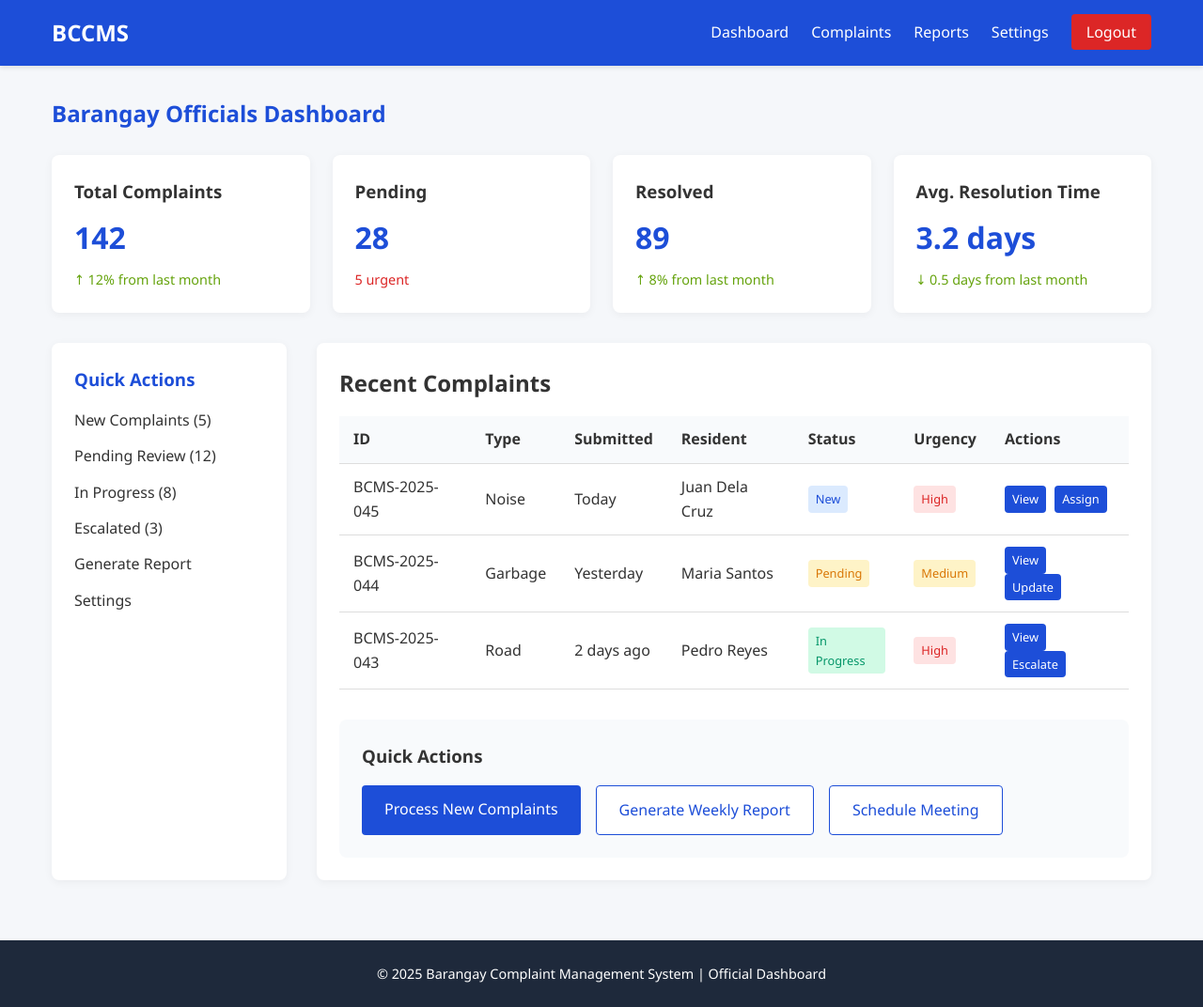
After one commit to DonClarko/first-project-complain-system, a Flask app: page /official/dashboard in a window 1280 px wide. The commit adds this page. Shown: the whole page at 94% size. Run offline with Flask 3, Linux system fonts and the light colour scheme.

```diff
--- a/app.py
+++ b/app.py
@@ -1,16 +1,23 @@
 from flask import Flask, render_template
 from auth import auth_bp
-from datetime import datetime
 
 app = Flask(__name__)
-app.secret_key = 'your-secret-key-here'  # Change this for production!
+app.secret_key = 'your-secret-key-here'
 
-# Register Blueprints
+# Register Blueprint
 app.register_blueprint(auth_bp, url_prefix='/auth')
 
 @app.route('/')
 def home():
     return render_template('landingpage.html')
 
+@app.route('/resident/dashboard')
+def resident_dashboard():
+    return render_template('residentdashboard.html')
+
+@app.route('/official/dashboard')
+def official_dashboard():
+    return render_template('barangayofficialsdashboard.html')
+
 if __name__ == '__main__':
     app.run(debug=True)
--- a/auth.py
+++ b/auth.py
@@ -32,7 +32,6 @@ def login():
         email = request.form.get('email')
         password = request.form.get('password')
         role = request.form.get('role', 'resident')
-        remember = True if request.form.get('remember') else False
 
         users = load_users()
         user = users.get(email)
@@ -46,8 +45,13 @@ def login():
             return redirect(url_for('auth.show_auth', form_type='login'))
 
         flash('Login successful!', 'success')
-        # In a real app, you would login_user here and redirect to dashboard
-        return redirect(url_for('home'))
+
+        # Redirect based on role
+        if role == 'resident':
+            return redirect(url_for('resident_dashboard'))
+        else:
+            return redirect(url_for('official_dashboard'))
+
 
     return redirect(url_for('auth.show_auth', form_type='login'))
 
--- /dev/null
+++ b/static/css/barangayofficialsdashboard.css
@@ -0,0 +1,284 @@
+/* Basic Reset */
+* {
+    margin: 0;
+    padding: 0;
+    box-sizing: border-box;
+    font-family: 'Segoe UI', Tahoma, Geneva, Verdana, sans-serif;
+}
+
+body {
+    background-color: #f5f7fa;
+    color: #333;
+    line-height: 1.6;
+}
+
+.container {
+    width: 95%;
+    max-width: 1200px;
+    margin: 0 auto;
+    padding: 0 15px;
+}
+
+/* Header Styles */
+header {
+    background-color: #1d4ed8;
+    color: white;
+    padding: 1rem 0;
+    box-shadow: 0 2px 5px rgba(0,0,0,0.1);
+}
+
+nav {
+    display: flex;
+    justify-content: space-between;
+    align-items: center;
+}
+
+.logo {
+    font-size: 1.5rem;
+    font-weight: bold;
+}
+
+.menu {
+    display: flex;
+    list-style: none;
+}
+
+.menu li {
+    margin-left: 1.5rem;
+}
+
+.menu a {
+    color: white;
+    text-decoration: none;
+    font-weight: 500;
+    transition: opacity 0.3s;
+}
+
+.menu a:hover {
+    opacity: 0.8;
+}
+
+.btn-logout {
+    background-color: #dc2626;
+    padding: 0.5rem 1rem;
+    border-radius: 4px;
+}
+
+/* Dashboard Styles */
+.dashboard {
+    padding: 2rem 0;
+}
+
+.dashboard h1 {
+    margin-bottom: 1.5rem;
+    color: #1d4ed8;
+}
+
+/* Stats Grid */
+.stats-grid {
+    display: grid;
+    grid-template-columns: repeat(auto-fit, minmax(200px, 1fr));
+    gap: 1.5rem;
+    margin-bottom: 2rem;
+}
+
+.stat-card {
+    background: white;
+    padding: 1.5rem;
+    border-radius: 8px;
+    box-shadow: 0 2px 10px rgba(0,0,0,0.05);
+}
+
+.stat-number {
+    font-size: 2rem;
+    font-weight: bold;
+    color: #1d4ed8;
+    margin: 0.5rem 0;
+}
+
+.stat-change {
+    color: #65a30d;
+    font-size: 0.9rem;
+}
+
+.stat-urgent {
+    color: #dc2626;
+    font-size: 0.9rem;
+}
+
+/* Complaint Management */
+.complaint-management {
+    display: flex;
+    gap: 2rem;
+    margin-top: 2rem;
+}
+
+.sidebar {
+    flex: 0 0 250px;
+    background: white;
+    padding: 1.5rem;
+    border-radius: 8px;
+    box-shadow: 0 2px 10px rgba(0,0,0,0.05);
+}
+
+.sidebar h3 {
+    margin-bottom: 1rem;
+    color: #1d4ed8;
+}
+
+.sidebar ul {
+    list-style: none;
+}
+
+.sidebar li {
+    margin-bottom: 0.8rem;
+}
+
+.sidebar a {
+    color: #333;
+    text-decoration: none;
+    transition: color 0.3s;
+}
+
+.sidebar a:hover {
+    color: #1d4ed8;
+}
+
+.content-area {
+    flex: 1;
+    background: white;
+    padding: 1.5rem;
+    border-radius: 8px;
+    box-shadow: 0 2px 10px rgba(0,0,0,0.05);
+}
+
+/* Table Styles */
+.complaints-table {
+    width: 100%;
+    border-collapse: collapse;
+    margin: 1rem 0;
+}
+
+.complaints-table th,
+.complaints-table td {
+    padding: 12px 15px;
+    text-align: left;
+    border-bottom: 1px solid #ddd;
+}
+
+.complaints-table th {
+    background-color: #f8fafc;
+    font-weight: 600;
+}
+
+.status {
+    display: inline-block;
+    padding: 4px 8px;
+    border-radius: 4px;
+    font-size: 0.8rem;
+    font-weight: 500;
+}
+
+.status.new {
+    background-color: #dbeafe;
+    color: #1d4ed8;
+}
+
+.status.pending {
+    background-color: #fef3c7;
+    color: #d97706;
+}
+
+.status.in-progress {
+    background-color: #d1fae5;
+    color: #059669;
+}
+
+.urgency {
+    display: inline-block;
+    padding: 4px 8px;
+    border-radius: 4px;
+    font-size: 0.8rem;
+    font-weight: 500;
+}
+
+.urgency.high {
+    background-color: #fee2e2;
+    color: #dc2626;
+}
+
+.urgency.medium {
+    background-color: #fef3c7;
+    color: #d97706;
+}
+
+.btn-action {
+    display: inline-block;
+    padding: 4px 8px;
+    margin-right: 5px;
+    background-color: #1d4ed8;
+    color: white;
+    text-decoration: none;
+    border-radius: 4px;
+    font-size: 0.8rem;
+    transition: opacity 0.3s;
+}
+
+.btn-action:hover {
+    opacity: 0.8;
+}
+
+/* Action Panel */
+.action-panel {
+    margin-top: 2rem;
+    padding: 1.5rem;
+    background-color: #f8fafc;
+    border-radius: 8px;
+}
+
+.action-buttons {
+    display: flex;
+    gap: 1rem;
+    margin-top: 1rem;
+}
+
+.btn-primary, .btn-secondary {
+    display: inline-block;
+    padding: 0.8rem 1.5rem;
+    border-radius: 4px;
+    text-decoration: none;
+    font-weight: 500;
+    transition: all 0.3s;
+}
+
+.btn-primary {
+    background-color: #1d4ed8;
+    color: white;
+}
+
+.btn-primary:hover {
+    background-color: #1e40af;
+}
+
+.btn-secondary {
+    background-color: white;
+    color: #1d4ed8;
+    border: 1px solid #1d4ed8;
+}
+
+.btn-secondary:hover {
+    background-color: #f0f4ff;
+}
+
+/* Footer */
+footer {
+    background-color: #1e293b;
+    color: white;
+    padding: 1.5rem 0;
+    margin-top: 2rem;
+}
+
+footer p {
+    text-align: center;
+    font-size: 0.9rem;
+}
--- /dev/null
+++ b/templates/barangayofficialsdashboard.html
@@ -0,0 +1,143 @@
+<!DOCTYPE html>
+<html lang="en">
+<head>
+    <meta charset="UTF-8">
+    <meta name="viewport" content="width=device-width, initial-scale=1.0">
+    <title>Barangay Officials Dashboard</title>
+    <link rel="stylesheet" href="{{ url_for('static', filename='css/barangayofficialsdashboard.css') }}">
+</head>
+<body>
+    <!-- Header Navigation -->
+    <header>
+        <div class="container">
+            <nav>
+                <div class="logo">BCCMS</div>
+                <ul class="menu">
+                    <li><a href="#dashboard">Dashboard</a></li>
+                    <li><a href="#complaints">Complaints</a></li>
+                    <li><a href="#reports">Reports</a></li>
+                    <li><a href="#settings">Settings</a></li>
+                    <li><a href="{{ url_for('auth.logout') }}" class="btn-logout">Logout</a></li>
+                </ul>
+            </nav>
+        </div>
+    </header>
+
+    <!-- Main Content -->
+    <main class="container">
+        <!-- Dashboard Overview -->
+        <section id="dashboard" class="dashboard">
+            <h1>Barangay Officials Dashboard</h1>
+
+            <div class="stats-grid">
+                <div class="stat-card">
+                    <h3>Total Complaints</h3>
+                    <p class="stat-number">142</p>
+                    <p class="stat-change">↑ 12% from last month</p>
+                </div>
+                <div class="stat-card">
+                    <h3>Pending</h3>
+                    <p class="stat-number">28</p>
+                    <p class="stat-urgent">5 urgent</p>
+                </div>
+                <div class="stat-card">
+                    <h3>Resolved</h3>
+                    <p class="stat-number">89</p>
+                    <p class="stat-change">↑ 8% from last month</p>
+                </div>
+                <div class="stat-card">
+                    <h3>Avg. Resolution Time</h3>
+                    <p class="stat-number">3.2 days</p>
+                    <p class="stat-change">↓ 0.5 days from last month</p>
+                </div>
+            </div>
+
+            <!-- Complaint Management -->
+            <div class="complaint-management">
+                <div class="sidebar">
+                    <h3>Quick Actions</h3>
+                    <ul>
+                        <li><a href="#new-complaints">New Complaints (5)</a></li>
+                        <li><a href="#pending">Pending Review (12)</a></li>
+                        <li><a href="#in-progress">In Progress (8)</a></li>
+                        <li><a href="#escalated">Escalated (3)</a></li>
+                        <li><a href="#generate-report">Generate Report</a></li>
+                        <li><a href="#settings">Settings</a></li>
+                    </ul>
+                </div>
+
+                <div class="content-area">
+                    <h2>Recent Complaints</h2>
+                    <table class="complaints-table">
+                        <thead>
+                            <tr>
+                                <th>ID</th>
+                                <th>Type</th>
+                                <th>Submitted</th>
+                                <th>Resident</th>
+                                <th>Status</th>
+                                <th>Urgency</th>
+                                <th>Actions</th>
+                            </tr>
+                        </thead>
+                        <tbody>
+                            <tr>
+                                <td>BCMS-2025-045</td>
+                                <td>Noise</td>
+                                <td>Today</td>
+                                <td>Juan Dela Cruz</td>
+                                <td><span class="status new">New</span></td>
+                                <td><span class="urgency high">High</span></td>
+                                <td>
+                                    <a href="#view" class="btn-action">View</a>
+                                    <a href="#assign" class="btn-action">Assign</a>
+                                </td>
+                            </tr>
+                            <tr>
+                                <td>BCMS-2025-044</td>
+                                <td>Garbage</td>
+                                <td>Yesterday</td>
+                                <td>Maria Santos</td>
+                                <td><span class="status pending">Pending</span></td>
+                                <td><span class="urgency medium">Medium</span></td>
+                                <td>
+                                    <a href="#view" class="btn-action">View</a>
+                                    <a href="#update" class="btn-action">Update</a>
+                                </td>
+                            </tr>
+                            <tr>
+                                <td>BCMS-2025-043</td>
+                                <td>Road</td>
+                                <td>2 days ago</td>
+                                <td>Pedro Reyes</td>
+                                <td><span class="status in-progress">In Progress</span></td>
+                                <td><span class="urgency high">High</span></td>
+                                <td>
+                                    <a href="#view" class="btn-action">View</a>
+                                    <a href="#escalate" class="btn-action">Escalate</a>
+                                </td>
+                            </tr>
+                        </tbody>
+                    </table>
+
+                    <div class="action-panel">
+                        <h3>Quick Actions</h3>
+                        <div class="action-buttons">
+                            <a href="#new-complaint" class="btn-primary">Process New Complaints</a>
+                            <a href="#generate-report" class="btn-secondary">Generate Weekly Report</a>
+                            <a href="#meeting" class="btn-secondary">Schedule Meeting</a>
+                        </div>
+                    </div>
+                </div>
+            </div>
+        </section>
+    </main>
+
+    <!-- Footer -->
+    <footer>
+        <div class="container">
+            <p>&copy; 2025 Barangay Complaint Management System | Official Dashboard</p>
+        </div>
+    </footer>
+</body>
+</html>
--- a/templates/resident/residentdashboard.html
+++ b/templates/residentdashboard.html
@@ -4,7 +4,7 @@
     <meta charset="UTF-8">
     <meta name="viewport" content="width=device-width, initial-scale=1.0">
     <title>Barangay Complaint Management System</title>
-    <link rel="stylesheet" href="residentdashboard.css">
+    <link rel="stylesheet" href="{{ url_for('static', filename='css/residentdashboard.css') }}">
 </head>
 <body>
     <!-- Header Navigation -->
```
